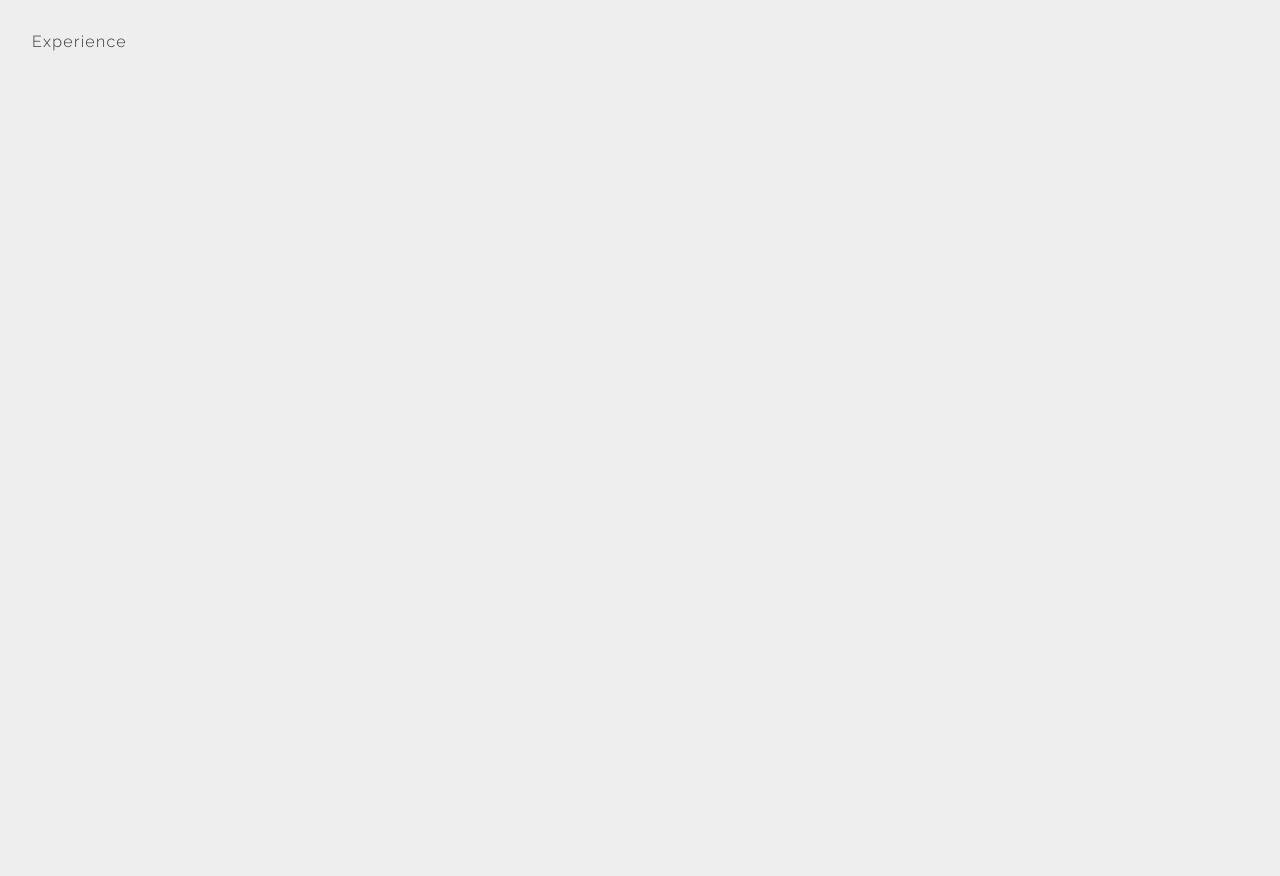
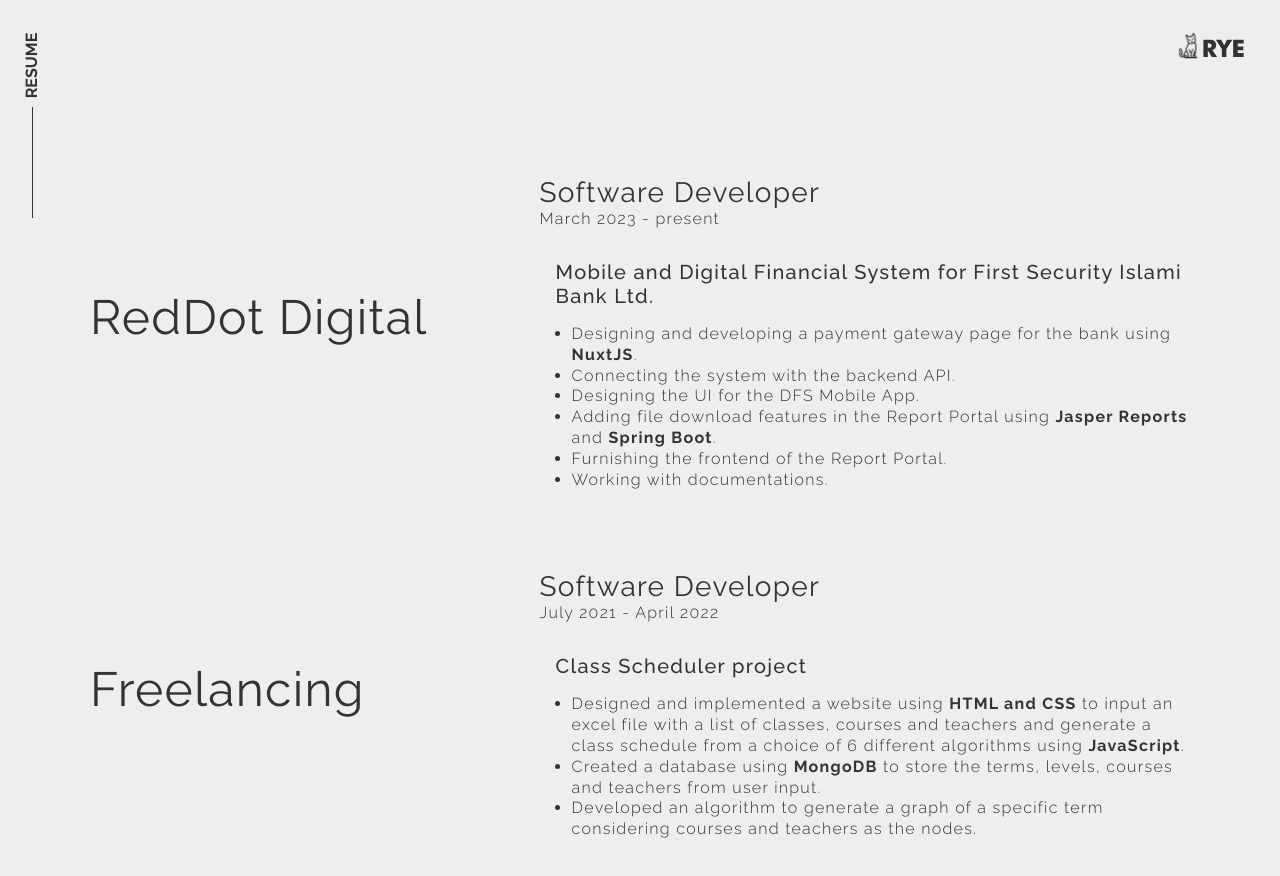
Before and after one commit to darkluminance/portfolio-redesign-nextjs, a Next.js app: page /about/resume/experience in a window 1280 px wide. Shown: the top 876 px of the page. Before the commit the page ends 800 px from the top, so only its background shows below. Built offline with nearby package versions, Linux system fonts and the light colour scheme.

Commit message:
Added work experience page

```diff
--- /dev/null
+++ b/src/app/about/resume/experience/experience.css
@@ -0,0 +1,53 @@
+.workExperiences {
+	margin-top: 2rem;
+}
+
+.workExperience {
+	margin-block: 1rem 5rem;
+
+	.workTitle h2 {
+		font-size: var(--fs-800);
+		font-weight: var(--fw-400);
+
+		padding-bottom: 2rem;
+	}
+
+	.workDesignation {
+		font-size: var(--fs-600);
+		font-weight: var(--fw-400);
+	}
+
+	.workPeriod {
+		margin-bottom: 2rem;
+	}
+
+	.workProject h3 {
+		font-size: var(--fs-400);
+		font-weight: var(--fw-500);
+	}
+
+	.workProjectTasks {
+		margin-top: 1rem;
+
+		.workProjectTask span {
+			font-weight: var(--fw-700);
+		}
+	}
+
+	.workProject ul li {
+		list-style-type: disc;
+		line-height: 1.3;
+	}
+}
+
+ul {
+	margin-left: 1rem;
+}
+
+@media (min-width: 60rem) {
+	.workExperience {
+		display: grid;
+		grid-template-columns: 1fr 1.5fr;
+		gap: 1rem;
+	}
+}
--- a/src/app/about/resume/experience/page.js
+++ b/src/app/about/resume/experience/page.js
@@ -1,3 +1,89 @@
+import Topnav from '@/components/Topnav';
+import './experience.css';
+
 export default function Experience() {
-	return <div>Experience</div>;
+	return (
+		<>
+			<Topnav routeLink="/about/resume" routeName="RESUME"></Topnav>
+			<div className="page flex-center-hor">
+				<div className="container">
+					{/* <h1 className="pageHeader">Raiyan's Work Experience</h1> */}
+
+					<div className="workExperiences">
+						<div className="workExperience">
+							<div className="workTitle flex-center-ver">
+								<h2 className="workPlace">RedDot Digital</h2>
+							</div>
+							<div className="workDescription">
+								<div className="workDesignation">Software Developer</div>
+								<div className="workPeriod">March 2023 - present</div>
+								<ul className="workProject">
+									<li>
+										<h3>
+											Mobile and Digital Financial System for First Security
+											Islami Bank Ltd.
+										</h3>
+										<ul className="workProjectTasks">
+											<li className="workProjectTask">
+												Designing and developing a payment gateway page for the
+												bank using <span>NuxtJS</span>.
+											</li>
+											<li className="workProjectTask">
+												Connecting the system with the backend API.
+											</li>
+											<li className="workProjectTask">
+												Designing the UI for the DFS Mobile App.
+											</li>
+											<li className="workProjectTask">
+												Adding file download features in the Report Portal using{' '}
+												<span>Jasper Reports</span> and <span>Spring Boot</span>
+												.
+											</li>
+											<li className="workProjectTask">
+												Furnishing the frontend of the Report Portal.
+											</li>
+											<li className="workProjectTask">
+												Working with documentations.
+											</li>
+										</ul>
+									</li>
+								</ul>
+							</div>
+						</div>
+						<div className="workExperience">
+							<div className="workTitle flex-center-ver">
+								<h2 className="workPlace">Freelancing</h2>
+							</div>
+							<div className="workDescription">
+								<div className="workDesignation">Software Developer</div>
+								<div className="workPeriod">July 2021 - April 2022</div>
+								<ul className="workProject">
+									<li className="workProjectTitle">
+										<h3>Class Scheduler project</h3>
+										<ul className="workProjectTasks">
+											<li className="workProjectTask">
+												Designed and implemented a website using{' '}
+												<span>HTML and CSS</span> to input an excel file with a
+												list of classes, courses and teachers and generate a
+												class schedule from a choice of 6 different algorithms
+												using <span>JavaScript</span>.
+											</li>
+											<li className="workProjectTask">
+												Created a database using <span>MongoDB</span> to store
+												the terms, levels, courses and teachers from user input.
+											</li>
+											<li className="workProjectTask">
+												Developed an algorithm to generate a graph of a specific
+												term considering courses and teachers as the nodes.
+											</li>
+										</ul>
+									</li>
+								</ul>
+							</div>
+						</div>
+					</div>
+				</div>
+			</div>
+		</>
+	);
 }
--- a/src/app/globals.css
+++ b/src/app/globals.css
@@ -97,6 +97,11 @@
 	letter-spacing: 0.08em;
 }
 
+::selection {
+	color: var(--primary-color);
+	background: var(--primary-dark-color);
+}
+
 a {
 	color: inherit;
 	text-decoration: none;
@@ -144,6 +149,11 @@
 	padding: 2rem;
 }
 
+@media (max-width: 35rem) {
+	.page {
+		padding-inline: 0;
+	}
+}
 /* @media (max-width: 60rem) {
 	.page {
 		padding: 2rem;
```
